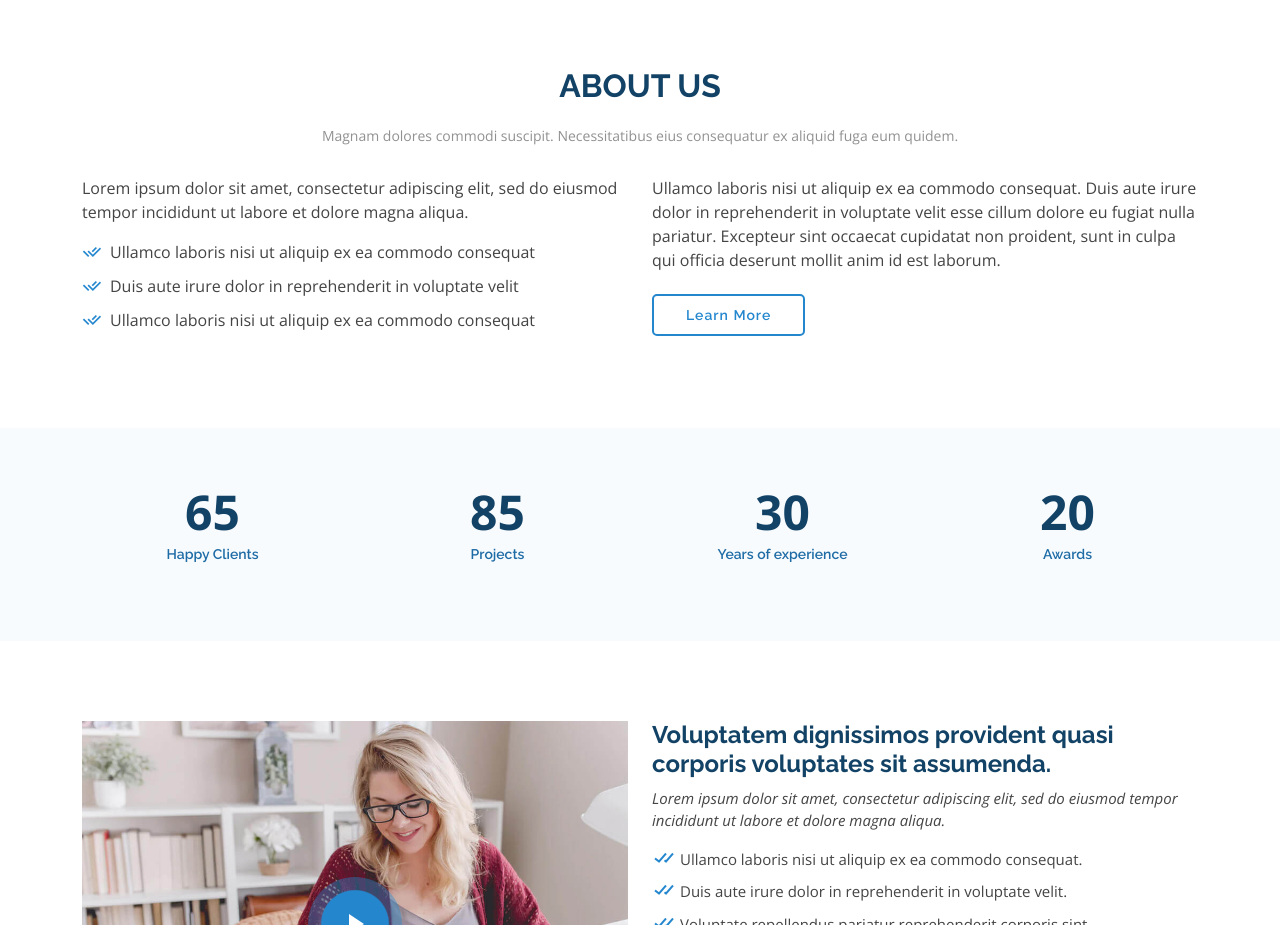
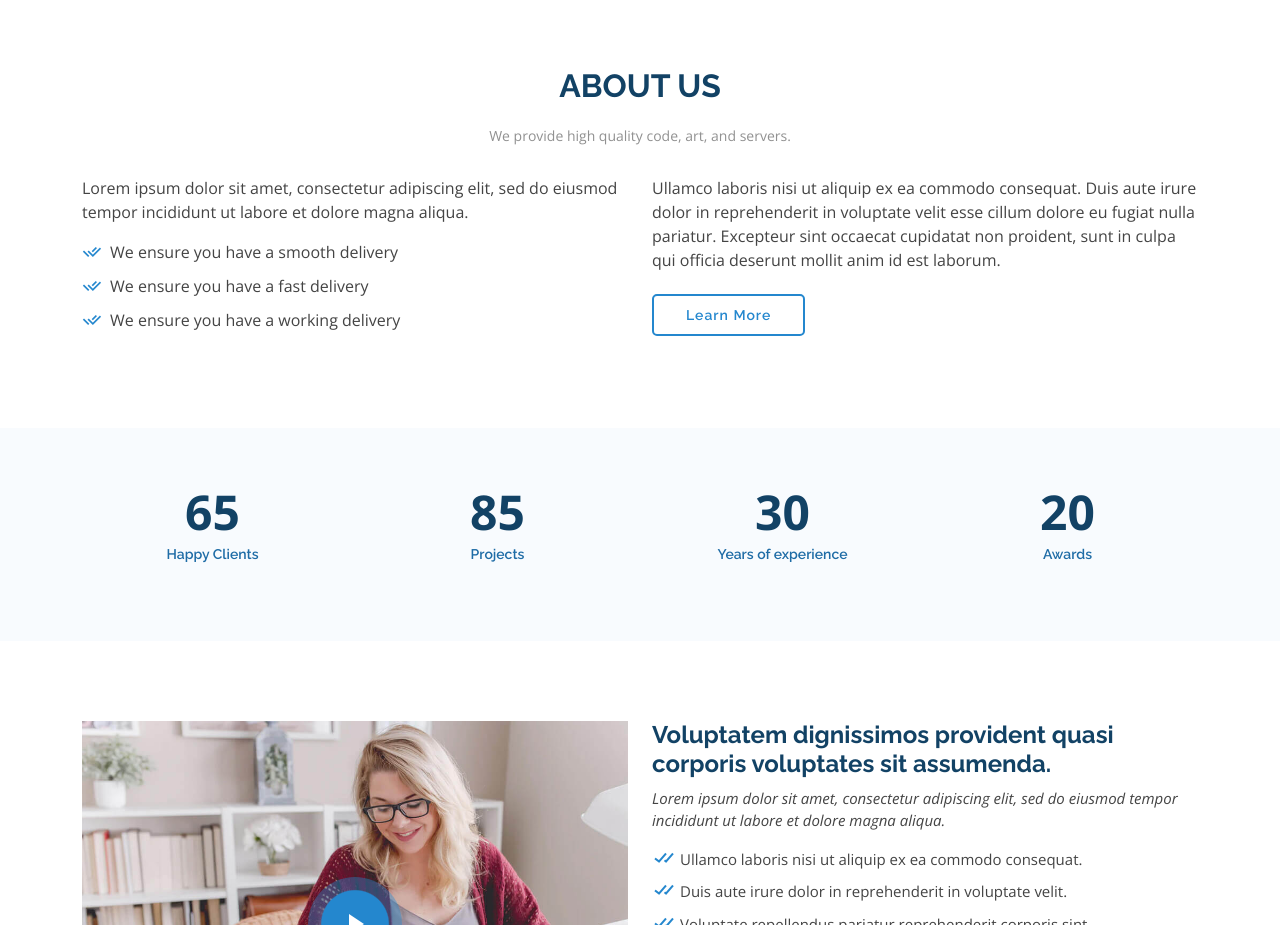
Before and after one commit to CanadaMC/web, a plain HTML site: page index.html in a window 1280 px wide. Shown: the part 860-1785 px from the top of the page. Drawn offline with nearby package versions, Linux system fonts and the light colour scheme; animation ran at ten frames a second.

Commit message:
Update index.html

```diff
--- a/index.html
+++ b/index.html
@@ -117,7 +117,7 @@
 
         <div class="section-title">
           <h2>About Us</h2>
-          <p>Magnam dolores commodi suscipit. Necessitatibus eius consequatur ex aliquid fuga eum quidem. </p>
+          <p>We provide high quality code, art, and servers. </p>
         </div>
 
         <div class="row content">
@@ -127,9 +127,9 @@
               magna aliqua.
             </p>
             <ul>
-              <li><i class="ri-check-double-line"></i> Ullamco laboris nisi ut aliquip ex ea commodo consequat</li>
-              <li><i class="ri-check-double-line"></i> Duis aute irure dolor in reprehenderit in voluptate velit</li>
-              <li><i class="ri-check-double-line"></i> Ullamco laboris nisi ut aliquip ex ea commodo consequat</li>
+              <li><i class="ri-check-double-line"></i> We ensure you have a smooth delivery</li>
+              <li><i class="ri-check-double-line"></i> We ensure you have a fast delivery</li>
+              <li><i class="ri-check-double-line"></i> We ensure you have a working delivery</li>
             </ul>
           </div>
           <div class="col-lg-6 pt-4 pt-lg-0">
```
